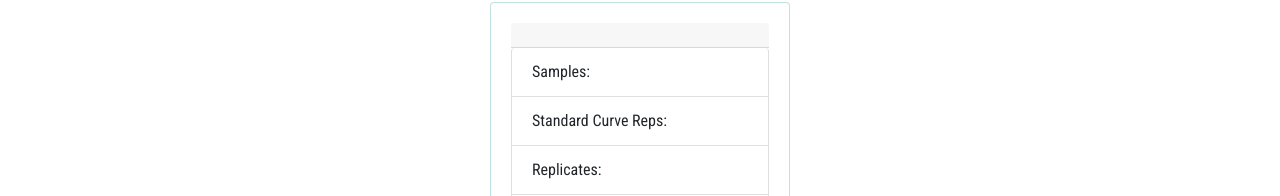
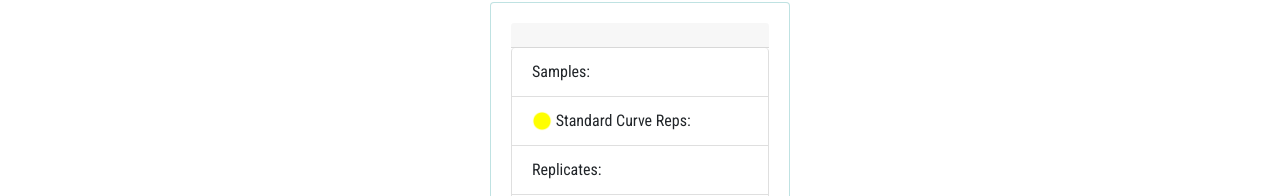
Before and after one commit to mstone89/plate-map-frontend, a React (Create React App) app: page /view/1 in a window 1280 px wide. Shown: the part 756-952 px from the top of the page. Built offline with nearby package versions, Linux system fonts and the light colour scheme; no server answers; a web font is replaced by a local one.

Commit message:
Add yellow circle indicator to individual plate

```diff
--- a/src/components/Plate.js
+++ b/src/components/Plate.js
@@ -2,6 +2,7 @@ import React, { Component } from 'react';
 import { Redirect } from 'react-router-dom';
 import { Button, Card, ListGroup } from 'react-bootstrap';
 import Helpers from './helper';
+import image from '../images/SC-Color.png';
 
 const API_URI = process.env.REACT_APP_BACKEND_URI;
 
@@ -63,7 +64,7 @@ class Plate extends Component {
                         <Card.Header as="h5">{this.state.plate.name}</Card.Header>
                         <ListGroup>
                             <ListGroup.Item>Samples: <b>{this.state.plate.samples}</b></ListGroup.Item>
-                            <ListGroup.Item>Standard Curve Reps: <b>{this.state.plate.sc_reps}</b></ListGroup.Item>
+                            <ListGroup.Item><img className="sc-yellow" src={image} alt="sc-color-yellow"/> Standard Curve Reps: <b>{this.state.plate.sc_reps}</b></ListGroup.Item>
                             <ListGroup.Item>Replicates: <b>{this.state.plate.replicates}</b></ListGroup.Item>
                             <ListGroup.Item>Dilutions: <b>{this.state.plate.dilutions}</b></ListGroup.Item>
                             <ListGroup.Item>Cell Count: <b>{this.state.plate.cellcount}</b></ListGroup.Item>
--- a/src/components/ViewGeneratedPlate.js
+++ b/src/components/ViewGeneratedPlate.js
@@ -1,6 +1,7 @@
 import React, { Component } from 'react';
 import { Button, Form, Card, ListGroup } from 'react-bootstrap';
 import Helpers from './helper';
+import image from '../images/SC-Color.png';
 
 const API_URI = process.env.REACT_APP_BACKEND_URI;
 
@@ -19,6 +20,7 @@ class ViewGeneratedPlate extends Component {
 
     componentDidMount = () => {
         const path = this.props.location.pathname;
+        console.log(path);
         const parsePlate = path.split('/');
         const samples = parseInt(parsePlate[2]);
         const scReps = parseInt(parsePlate[3]);
@@ -102,7 +104,7 @@ class ViewGeneratedPlate extends Component {
                         <Card.Header as="h5">Generated Plate</Card.Header>
                         <ListGroup>
                             <ListGroup.Item>Samples: <b>{this.state.samples}</b></ListGroup.Item>
-                            <ListGroup.Item>Standard Curve Reps: <b>{this.state.scReps}</b></ListGroup.Item>
+                            <ListGroup.Item><img className="sc-yellow" src={image} alt="sc-color-yellow"/> Standard Curve Reps: <b>{this.state.scReps}</b></ListGroup.Item>
                             <ListGroup.Item>Replicates: <b>{this.state.replicates}</b></ListGroup.Item>
                             <ListGroup.Item>Dilutions: <b>{this.state.dilutions}</b></ListGroup.Item>
                             <ListGroup.Item>Cell Count: <b>{this.state.cellcount}</b></ListGroup.Item>
--- a/src/index.css
+++ b/src/index.css
@@ -201,3 +201,7 @@ b {
     display: block;
     margin: 10px auto;
 }
+
+.sc-yellow {
+    max-width: 20px;
+}
```
Also changed, not shown: src/images/SC-Color.png (added).
